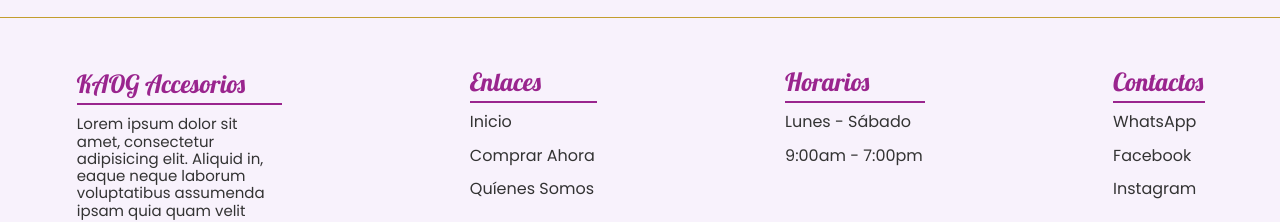
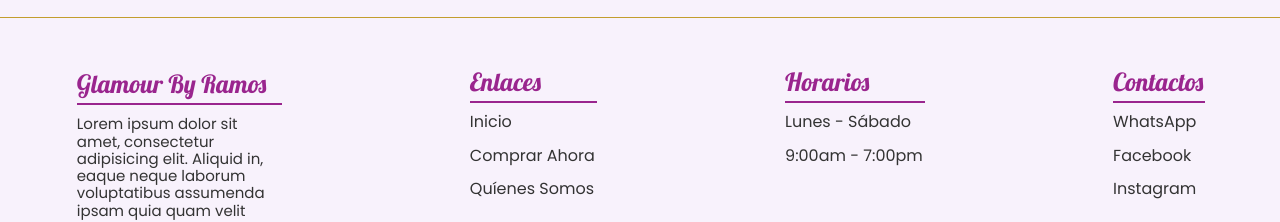
Before and after one commit to AndrDeve/glamourbyramos, a plain HTML site: page aretes.html in a window 1280 px wide. Shown: the part 1816-2038 px from the top of the page. Drawn offline with nearby package versions, Linux system fonts and the light colour scheme.

Commit message:
subida de pagin244111

```diff
--- a/aretes.html
+++ b/aretes.html
@@ -221,7 +221,7 @@
     <footer class="footer">
         <div class="container-footer">
             <div class="logo">
-                <h3>KAOG Accesorios</h3>
+                <h3>Glamour By Ramos</h3>
                 <hr>
                 <p>Lorem ipsum dolor sit amet, consectetur adipisicing elit. Aliquid in, eaque neque laborum voluptatibus assumenda ipsam quia quam velit magnam.</p>
             </div>
```
Also changed, not shown: argollas.html (+1 -1 lines), cadenas.html (+1 -1 lines), catalogo.html (+1 -1 lines), contactos.html (+1 -1 lines), dijes.html (+1 -1 lines), index.html (+1 -1 lines), pulseras.html (+1 -1 lines).
